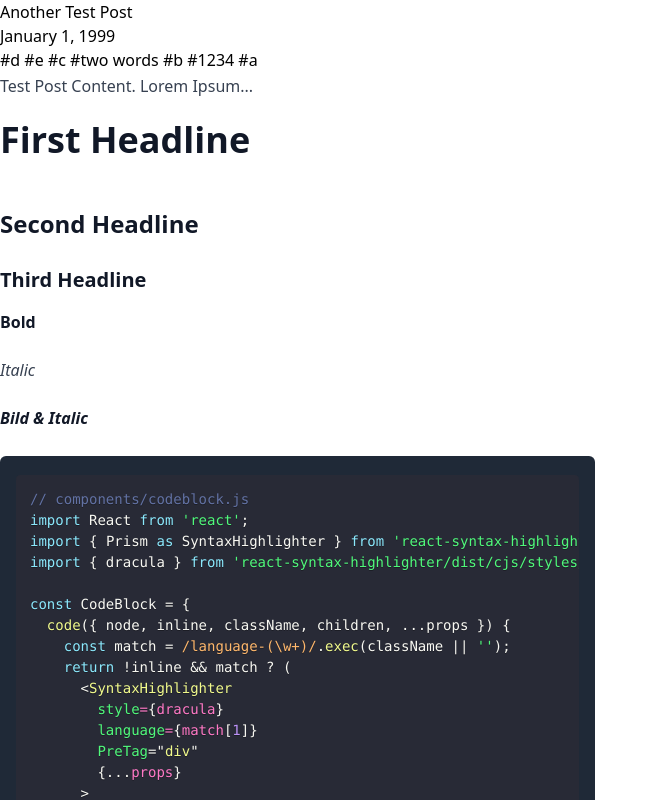
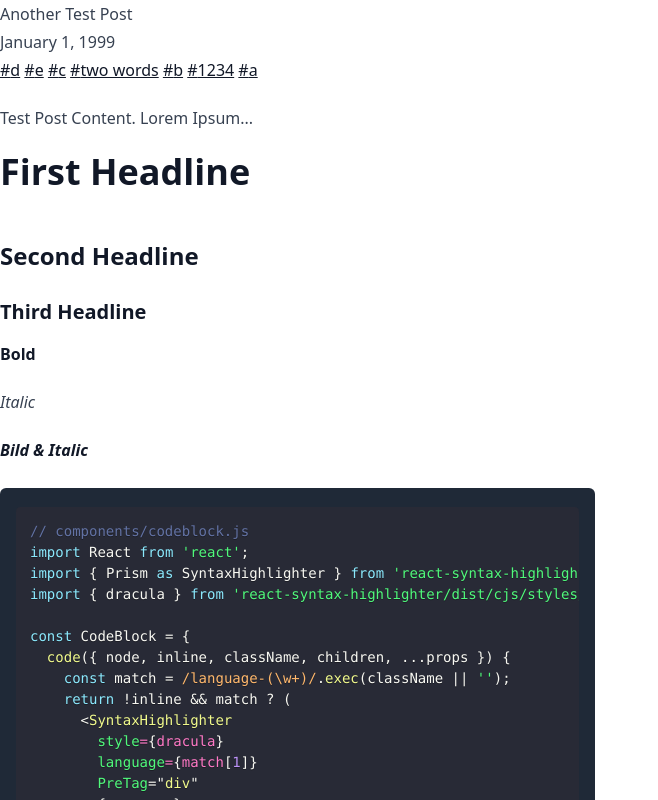
Before and after one commit to stffffn/nextjs-blog, a Next.js app: page /another-test-post in a window 1280 px wide. Shown: the top 800 px of the page, without its empty margins (0-658 px from the left). Built offline with nearby package versions, Linux system fonts and the light colour scheme.

Commit message:
Add remark-gfm

```diff
--- a/package.json
+++ b/package.json
@@ -34,6 +34,7 @@
     "prettier": "^2.5.1",
     "react-markdown": "^8.0.0",
     "react-syntax-highlighter": "^15.4.5",
+    "remark-gfm": "^3.0.1",
     "tailwindcss": "^3.0.22",
     "typescript": "4.5.5"
   }
--- a/pages/[slug].tsx
+++ b/pages/[slug].tsx
@@ -9,6 +9,7 @@ import { ISlug } from '../types/Slug';
 import ReactMarkdown from 'react-markdown';
 import { Prism as SyntaxHighlighter } from 'react-syntax-highlighter';
 import { dracula } from 'react-syntax-highlighter/dist/cjs/styles/prism';
+import remarkGfm from 'remark-gfm';
 
 const PostContent = ({
   postData: { title, date, tags, content },
@@ -16,7 +17,7 @@ const PostContent = ({
   postData: IPostData;
 }) => {
   return (
-    <>
+    <article className="prose">
       <div>{title}</div>
       <Date dateString={date}></Date>
       <div>
@@ -29,7 +30,8 @@ const PostContent = ({
         ))}
       </div>
       <ReactMarkdown
-        className="prose"
+        remarkPlugins={[remarkGfm]}
+        linkTarget={'_blank'}
         components={{
           code({ inline, className, children, ...props }) {
             const match = /language-(\w+)/.exec(className || '');
@@ -52,7 +54,7 @@ const PostContent = ({
       >
         {content}
       </ReactMarkdown>
-    </>
+    </article>
   );
 };
 
```
Also changed, not shown: 1 other file (tests, documents, lock files or other folders).
